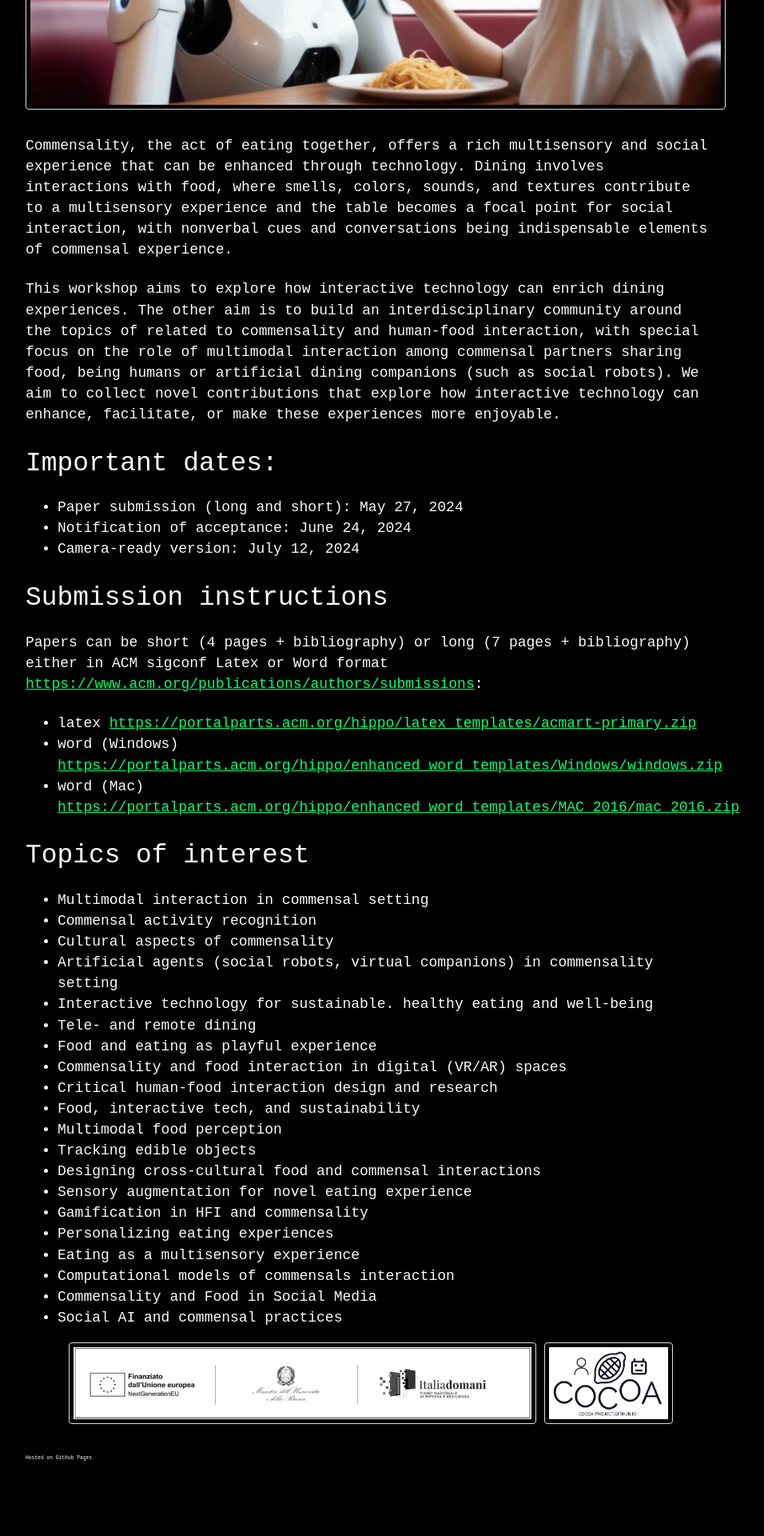
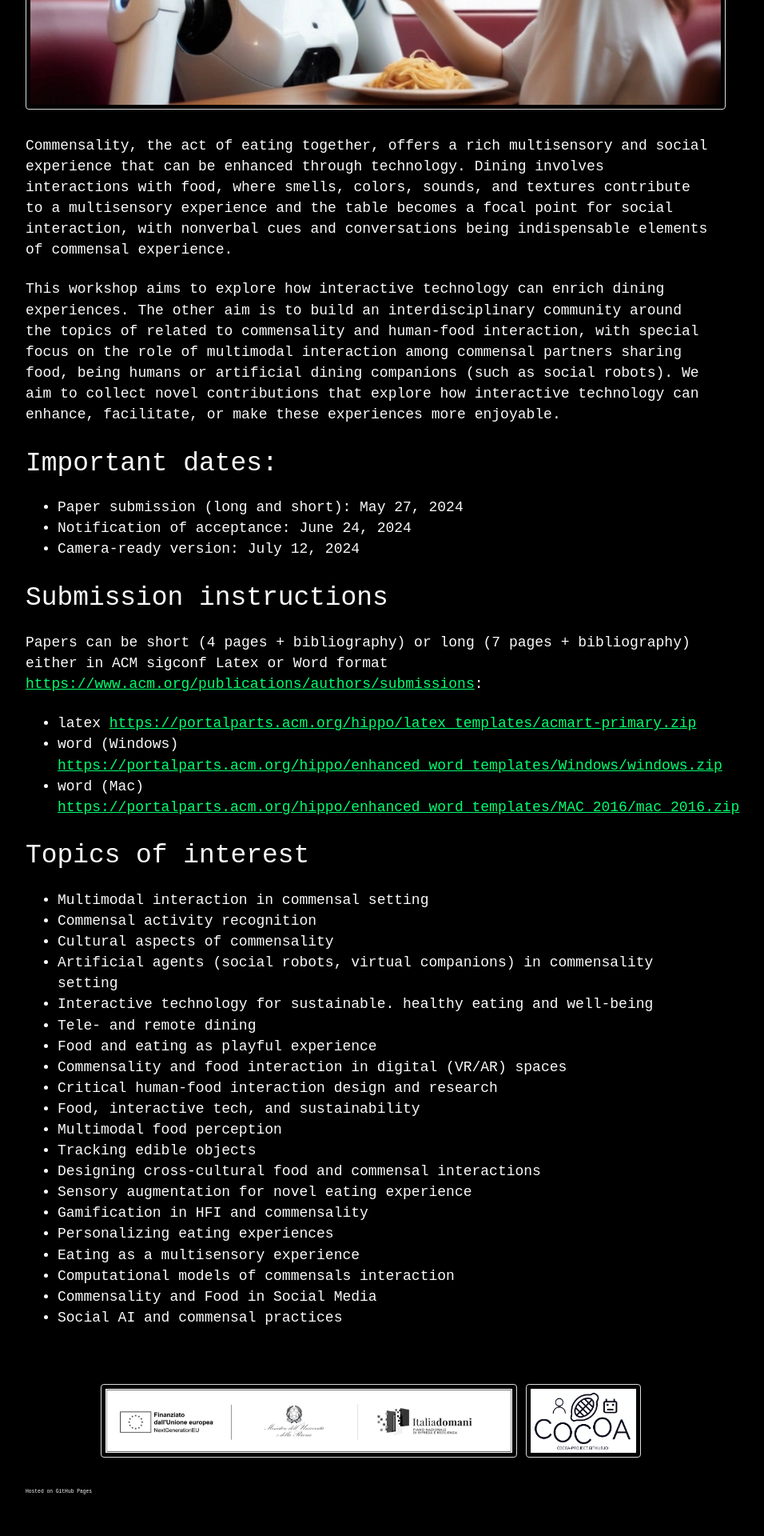
Before and after one commit to CoFI2024/CoFI2024.github.io, a Jekyll site: the page built from index.md, in a window 1280 px wide. Shown: the part 679-2599 px from the top of the page at 80% size, without its empty margins (176-1132 px from the left). Built offline with Jekyll 4.4.1, drawn with Linux system fonts in a browser that asks for light colours; our own code applies the rules of GitHub Pages for plain Markdown files; a script that is not in the unit is left out; the repository's description, which GitHub fills in, is left out; before the commit the page ends 2557 px from its top, so only the background shows below that.

Commit message:
Update default.html

```diff
--- a/_layouts/default.html
+++ b/_layouts/default.html
@@ -47,11 +47,10 @@
 
       </section>
       <footer>
-
-
         <center>
-          <img style="height: 90px;" src="images/signaturelogo.png">
-          <img style="height: 90px;" src="images/cocoa-logo_BN.png">
+          <BR><BR>
+          <img style="height: 80px;" src="images/signaturelogo.png">
+          <img style="height: 80px;" src="images/cocoa-logo_BN.png">
         </center>
         {% if site.github.is_project_page %}
         <p>This project is maintained by <a href="{{ site.github.owner_url }}">{{ site.github.owner_name }}</a></p>
```
